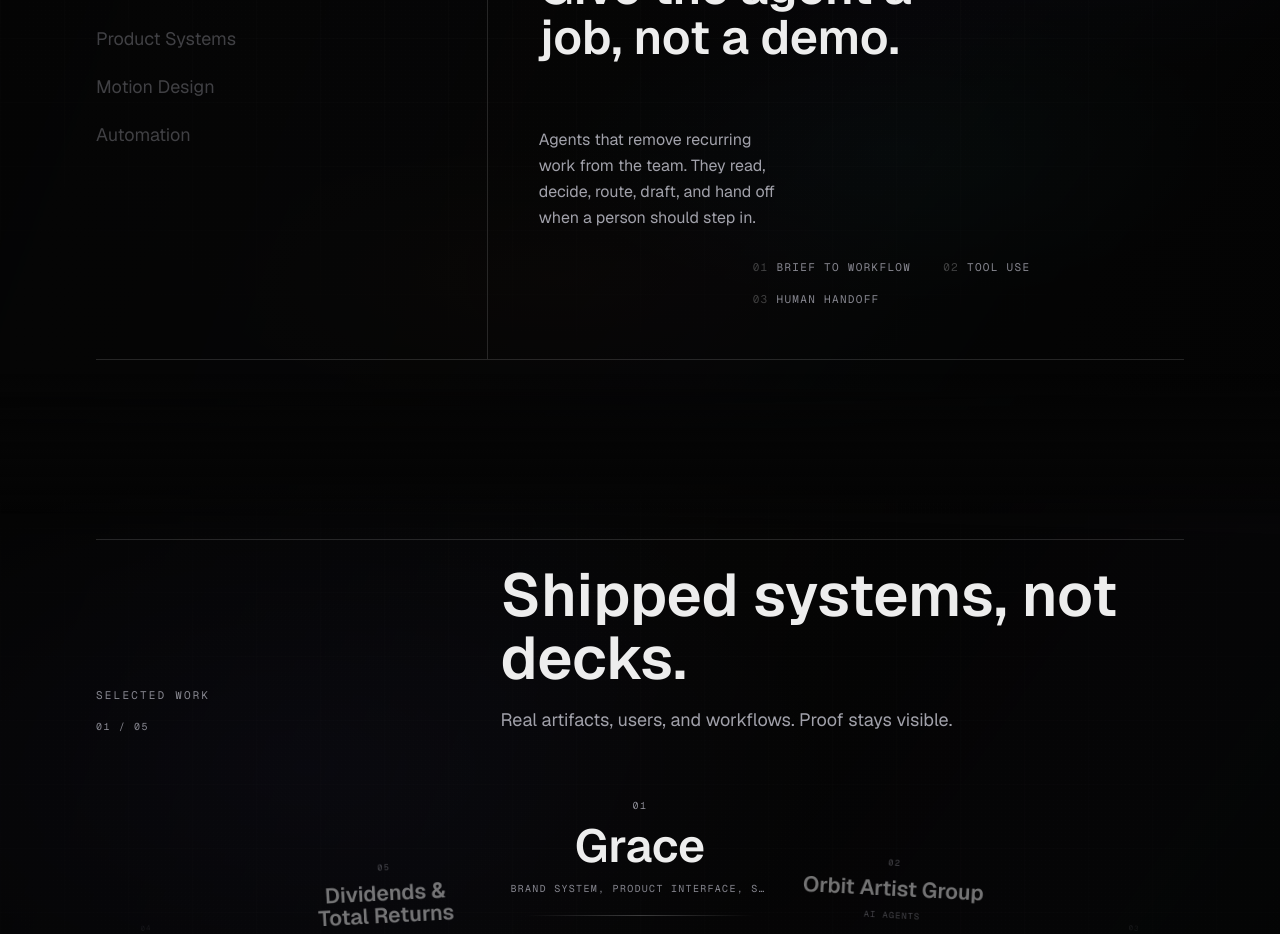
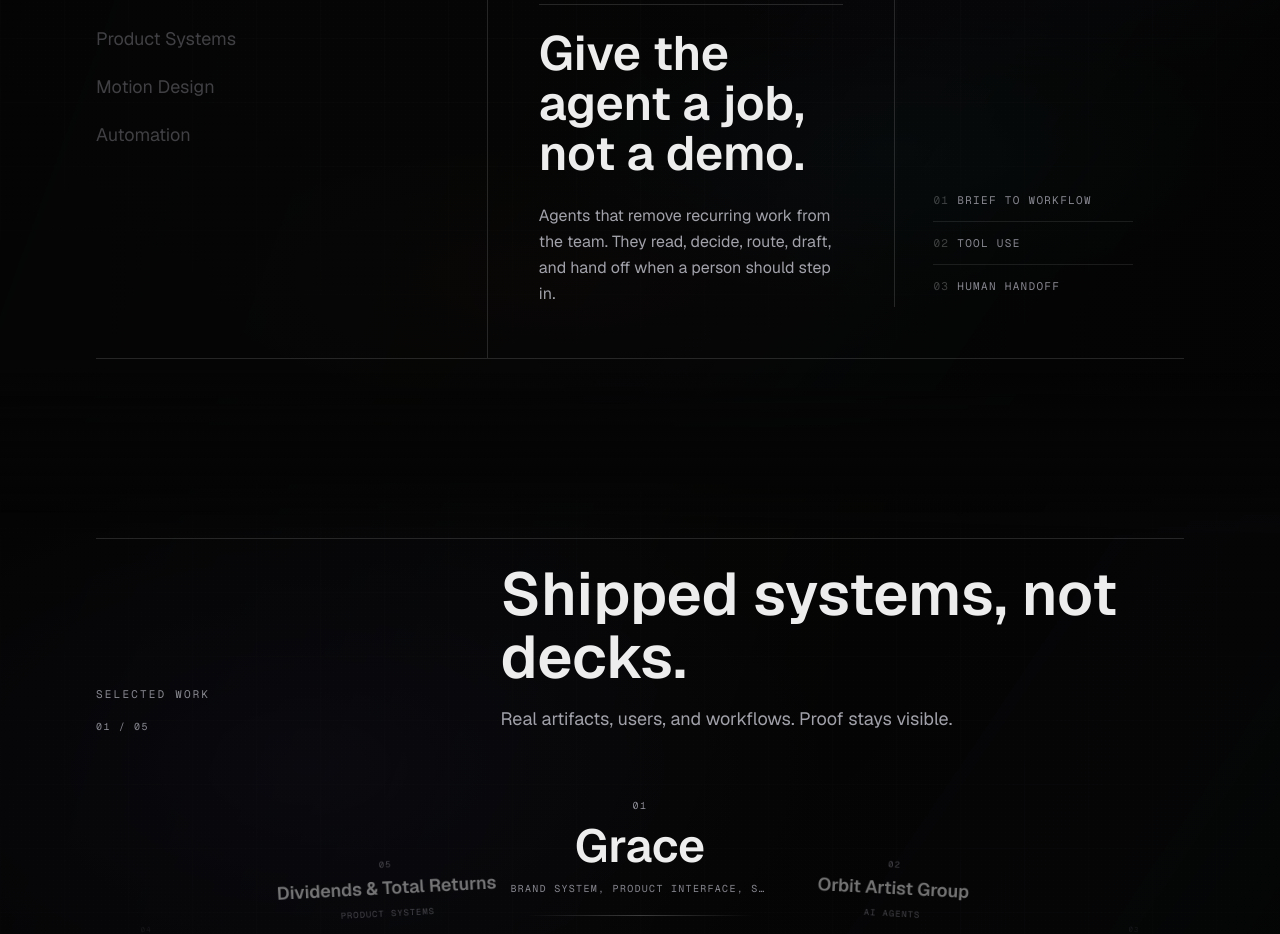
Before and after one commit to povssam/execution-labs-web, a Next.js app: page / in a window 1280 px wide. Shown: the part 1740-2674 px from the top of the page. Built offline with nearby package versions, Linux system fonts and the light colour scheme.

Commit message:
fix responsive composition collisions

```diff
--- a/src/app/globals.css
+++ b/src/app/globals.css
@@ -17,15 +17,23 @@
 :root {
   color-scheme: dark;
 
-  /* 8px-derived spacing scale for the homepage's long-form rhythm. */
-  --section-space-standard: clamp(5rem, 8vw, 8rem);
+  /* Shared 8px-derived layout system. */
+  --nav-core-height: 4rem;
+  --nav-height: calc(var(--nav-core-height) + env(safe-area-inset-top));
+  --page-gutter: clamp(1.5rem, 4.166vw, 2rem);
+  --content-max: 72rem;
+  --editorial-max: 48rem;
+  --section-space: clamp(4.5rem, 7vw, 7rem);
+  --section-space-sm: clamp(3.5rem, 5vw, 5rem);
+  --anchor-offset: calc(var(--nav-height) + 1rem);
+  --section-space-standard: var(--section-space);
   --section-space-feature: clamp(6rem, 8vw, 8rem);
-  --section-space-compact: clamp(5rem, 7vw, 7rem);
+  --section-space-compact: var(--section-space-sm);
 }
 
 html {
   scroll-behavior: smooth;
-  scroll-padding-top: calc(5rem + env(safe-area-inset-top));
+  scroll-padding-top: var(--anchor-offset);
 }
 
 body {
@@ -35,6 +43,18 @@ body {
   -webkit-font-smoothing: antialiased;
   min-height: 100dvh;
   padding-bottom: calc(env(safe-area-inset-bottom) + 12px);
+}
+
+.site-container {
+  width: 100%;
+  max-width: var(--content-max);
+  margin-inline: auto;
+  padding-left: max(var(--page-gutter), env(safe-area-inset-left));
+  padding-right: max(var(--page-gutter), env(safe-area-inset-right));
+}
+
+.site-nav {
+  padding-top: env(safe-area-inset-top);
 }
 
 .section-space-standard {
@@ -253,7 +273,7 @@ body {
 .section-flow {
   position: relative;
   isolation: isolate;
-  scroll-margin-top: calc(5rem + env(safe-area-inset-top));
+  scroll-margin-top: var(--anchor-offset);
 }
 
 .section-flow::before,
@@ -1708,27 +1728,22 @@ body {
 }
 
 /* Middle-section refinement: one compact, connected system per scene. */
-:root {
-  --middle-space: clamp(4.5rem, 7vw, 7rem);
-  --middle-space-tight: clamp(3.5rem, 5vw, 5rem);
-  --middle-gap: clamp(2.5rem, 4vw, 4rem);
-}
 
 .capabilities-editorial {
-  padding-block: var(--middle-space-tight) var(--middle-space);
+  padding-block: var(--section-space-sm) var(--section-space);
 }
 
 .selected-work {
-  padding-block: var(--middle-space) var(--middle-space-tight);
+  padding-block: var(--section-space) var(--section-space-sm);
 }
 
 .motion-editorial {
-  padding-block: var(--middle-space-tight) var(--middle-space);
+  padding-block: var(--section-space-sm) var(--section-space);
 }
 
 .process-editorial,
 .signals-editorial {
-  padding-block: var(--middle-space);
+  padding-block: var(--section-space);
 }
 
 .capability-composition {
@@ -1772,7 +1787,12 @@ body {
 }
 
 .capability-detail {
-  min-height: 25rem;
+  display: grid;
+  min-width: 0;
+  min-height: clamp(26rem, 38vw, 33.5rem);
+  grid-template-columns: minmax(0, 1.12fr) minmax(11rem, 0.88fr);
+  grid-template-rows: auto minmax(0, 1fr);
+  gap: clamp(2rem, 4vw, 3.5rem);
   margin-top: 0;
   padding: clamp(2rem, 4vw, 4rem);
 }
@@ -1781,25 +1801,49 @@ body {
   grid-column: 1 / -1;
 }
 
-.capability-detail-copy {
-  display: grid;
-  grid-column: 1 / -1;
-  grid-template-columns: minmax(0, 0.9fr) minmax(0, 1.1fr);
-  align-items: start;
-  gap: clamp(2rem, 5vw, 5rem);
-  margin-top: auto;
+.capability-detail-primary {
+  min-width: 0;
+  align-self: end;
   padding-top: 1.5rem;
   border-top: 1px solid rgba(237, 237, 237, 0.14);
 }
 
 .capability-detail-title {
-  max-width: 13ch;
+  max-width: 11ch;
   margin-top: 0;
+  overflow-wrap: normal;
+  text-wrap: balance;
+}
+
+.capability-detail-body {
+  max-width: 32rem;
+  margin-top: 1.5rem;
+}
+
+.capability-proof {
+  display: flex;
+  min-width: 0;
+  align-self: stretch;
+  flex-direction: column;
+  justify-content: flex-end;
+  padding: 1.5rem 0 0 clamp(1.5rem, 3vw, 2.5rem);
+  border-top: 1px solid rgba(237, 237, 237, 0.14);
+  border-left: 1px solid rgba(237, 237, 237, 0.14);
 }
 
 .capability-points {
-  grid-column: 2;
-  margin-top: 1.75rem;
+  display: grid;
+  gap: 0;
+  margin-top: 0;
+}
+
+.capability-points > span {
+  padding-block: 0.8rem;
+  border-top: 1px solid rgba(237, 237, 237, 0.1);
+}
+
+.capability-points > span:first-child {
+  border-top: 0;
 }
 
 .selected-work-intro {
@@ -1820,13 +1864,18 @@ body {
 
 .selected-work .work-arc-item {
   top: 0;
-  width: min(66vw, 19rem);
+  width: clamp(15rem, 28vw, 19rem);
 }
 
 .work-arc-name {
   max-width: 18ch;
+  margin-inline: auto;
   text-wrap: balance;
   white-space: normal;
+}
+
+.work-arc-item[data-selected="false"] .work-arc-name {
+  font-size: clamp(0.95rem, 1.7vw, 1.3rem);
 }
 
 .work-arc-item[data-offset="-1"] {
@@ -1970,9 +2019,15 @@ body {
   transition: width 420ms cubic-bezier(0.22, 1, 0.36, 1);
 }
 
+.process-route-line {
+  left: 0.25rem;
+  right: calc(25% - 0.25rem);
+}
+
 .process-route-step {
   min-height: 12rem;
-  padding-right: 1.5rem;
+  min-width: 0;
+  padding-right: clamp(1rem, 2vw, 1.5rem);
 }
 
 .process-route-step article {
@@ -1995,6 +2050,7 @@ body {
 
 .process-route-title {
   margin-top: clamp(2.25rem, 4vw, 3.75rem);
+  text-wrap: balance;
 }
 
 .process-route-copy {
@@ -2013,7 +2069,7 @@ body {
   align-items: baseline;
   padding-block: 0.8rem;
   text-align: left;
-  opacity: 0.3;
+  opacity: 0.5;
   transition: opacity 280ms ease;
 }
 
@@ -2043,33 +2099,32 @@ body {
 }
 
 .signal-line[data-active="true"] .signal-copy {
-  transform: translateX(0.5rem) scale(1.04);
-}
-
-@media (max-width: 767px) {
-  :root {
-    --middle-space: 4.5rem;
-    --middle-space-tight: 3.5rem;
-    --middle-gap: 2.5rem;
-  }
-
+  color: white;
+  transform: none;
+}
+
+.signals-manifesto > :nth-child(even) .signal-line {
+  padding-left: 0;
+}
+
+@media (max-width: 1023px) {
   .editorial-heading {
     padding-top: 1rem;
   }
 
   .capability-composition {
     display: block;
-    margin-inline: -1.5rem;
+    margin-inline: calc(-1 * var(--page-gutter));
   }
 
   .capability-navigation {
     display: flex;
     flex-direction: row;
-    padding-inline: 1.5rem;
+    padding-inline: var(--page-gutter);
     overflow-x: auto;
     border-right: 0;
     border-bottom: 1px solid rgba(237, 237, 237, 0.14);
-    scroll-padding-inline: 1.5rem;
+    scroll-padding-inline: var(--page-gutter);
     scroll-snap-type: x proximity;
     touch-action: pan-x pan-y;
   }
@@ -2093,33 +2148,63 @@ body {
   }
 
   .capability-detail {
-    min-height: 21rem;
-    padding: 1.5rem;
-  }
-
-  .capability-detail-copy {
-    display: grid;
+    min-height: 0;
+    grid-template-columns: minmax(0, 1fr) minmax(11rem, 0.7fr);
+    gap: clamp(1.5rem, 4vw, 2.5rem);
+    padding: var(--page-gutter);
+  }
+
+  .capability-detail-primary {
+    align-self: start;
+    margin-top: 1rem;
+    padding-top: 1.25rem;
+  }
+
+  .capability-detail-body {
+    margin-top: 1rem;
+  }
+
+  .capability-proof {
+    align-self: start;
+    margin-top: 1rem;
+    padding-top: 1.25rem;
+  }
+}
+
+@media (max-width: 767px) {
+  .capability-detail {
     grid-template-columns: 1fr;
-    gap: 1rem;
-    margin-top: 2.25rem;
-    padding-top: 1.25rem;
-  }
-
-  .capability-detail-title {
-    overflow-wrap: normal;
+    gap: 1.5rem;
+  }
+
+  .capability-detail-meta,
+  .capability-detail-primary,
+  .capability-proof {
+    grid-column: 1;
+  }
+
+  .capability-proof {
+    margin-top: 0;
+    padding: 0;
+    border-top: 0;
+    border-left: 0;
   }
 
   .capability-points {
-    grid-column: 1;
-    gap: 0.65rem 1.25rem;
-    margin-top: 1.5rem;
+    grid-template-columns: repeat(3, minmax(0, 1fr));
+    gap: 0.75rem;
+  }
+
+  .capability-points > span {
+    padding-block: 0;
+    border-top: 0;
   }
 
   .selected-work .work-arc-stage {
-    height: 10.75rem;
+    height: 11.5rem;
     margin-inline: -0.75rem;
-    -webkit-mask-image: linear-gradient(to right, transparent, #000 14%, #000 86%, transparent);
-    mask-image: linear-gradient(to right, transparent, #000 14%, #000 86%, transparent);
+    -webkit-mask-image: linear-gradient(to right, transparent, #000 10%, #000 90%, transparent);
+    mask-image: linear-gradient(to right, transparent, #000 10%, #000 90%, transparent);
   }
 
   .selected-work .work-arc-item {
@@ -2132,19 +2217,23 @@ body {
   }
 
   .work-arc-item[data-offset="-1"] {
-    transform: translate3d(-108%, 2.4rem, 0) rotate(-3deg) scale(0.82);
+    transform: translate3d(-105%, 3.65rem, 0) rotate(-3deg) scale(0.76);
   }
 
   .work-arc-item[data-offset="1"] {
-    transform: translate3d(8%, 2.4rem, 0) rotate(3deg) scale(0.82);
+    transform: translate3d(5%, 3.65rem, 0) rotate(3deg) scale(0.76);
   }
 
   .work-arc-item[data-offset="-2"] {
-    transform: translate3d(-170%, 5rem, 0) rotate(-5deg) scale(0.68);
+    transform: translate3d(-155%, 6rem, 0) rotate(-5deg) scale(0.62);
   }
 
   .work-arc-item[data-offset="2"] {
-    transform: translate3d(70%, 5rem, 0) rotate(5deg) scale(0.68);
+    transform: translate3d(55%, 6rem, 0) rotate(5deg) scale(0.62);
+  }
+
+  .work-arc-item[data-selected="false"] .work-arc-category {
+    opacity: 0;
   }
 
   .work-arc-item[data-selected="true"] .work-arc-name {
@@ -2152,7 +2241,7 @@ body {
   }
 
   .work-project-stage {
-    margin-top: -1rem;
+    margin-top: -0.5rem;
   }
 
   .work-project-media {
@@ -2188,6 +2277,8 @@ body {
   }
 
   .process-route-line {
+    left: 0.25rem;
+    right: auto;
     bottom: 5.5rem;
     height: auto;
   }
@@ -2221,7 +2312,76 @@ body {
   }
 
   .signal-line[data-active="true"] .signal-copy {
-    transform: translateX(0.25rem) scale(1.035);
+    transform: none;
+  }
+}
+
+.case-study-header {
+  display: grid;
+  max-width: var(--editorial-max);
+  margin-top: clamp(2rem, 4vw, 3rem);
+}
+
+.case-study-title {
+  max-width: 13ch;
+  margin-top: 1rem;
+  font-size: clamp(2.5rem, 6vw, 5.5rem);
+  line-height: 0.98;
+  overflow-wrap: anywhere;
+  text-wrap: balance;
+}
+
+.case-study-meta {
+  display: flex;
+  flex-wrap: wrap;
+  justify-content: space-between;
+  gap: 0.75rem 2rem;
+  margin-top: 1.5rem;
+  padding-top: 1rem;
+  border-top: 1px solid rgba(237, 237, 237, 0.14);
+}
+
+.case-study-summary {
+  max-width: 38rem;
+  margin-top: 1.5rem;
+}
+
+.case-study-proof {
+  display: grid;
+  grid-template-columns: repeat(2, minmax(0, 1fr));
+  gap: 1.5rem;
+  margin-top: 2rem;
+  padding-top: 1.25rem;
+  border-top: 1px solid rgba(237, 237, 237, 0.14);
+}
+
+.case-study-proof dt {
+  color: var(--color-bone-faint);
+  font-family: var(--font-mono), monospace;
+  font-size: 0.625rem;
+  letter-spacing: 0.16em;
+  text-transform: uppercase;
+}
+
+.case-study-proof dd {
+  margin-top: 0.5rem;
+  color: var(--color-bone-dim);
+  font-size: 0.875rem;
+  line-height: 1.55;
+}
+
+.case-study-media {
+  margin-top: clamp(2.5rem, 5vw, 4rem);
+}
+
+@media (max-width: 639px) {
+  .case-study-title {
+    font-size: clamp(2.5rem, 13vw, 3.5rem);
+  }
+
+  .case-study-proof {
+    grid-template-columns: 1fr;
+    gap: 1rem;
   }
 }
 
--- a/src/components/Nav.tsx
+++ b/src/components/Nav.tsx
@@ -93,7 +93,7 @@ export function Nav() {
         scrolled ? "border-b border-line glass" : "border-b border-transparent",
       )}
     >
-      <nav className="mx-auto flex h-16 w-full max-w-6xl items-center justify-between px-6 sm:px-8">
+      <nav className="site-container site-nav flex h-[var(--nav-height)] items-center justify-between">
         <Link href="/" className="flex items-center gap-2 text-sm font-semibold tracking-tight text-bone">
           <Logo size={20} />
           Execution Labs
@@ -134,8 +134,8 @@ export function Nav() {
       </nav>
 
       {open && (
-        <div className="fixed inset-x-0 bottom-0 top-16 overscroll-contain overflow-y-auto border-t border-line bg-ink/98 backdrop-blur-xl lg:hidden">
-          <div className="mx-auto flex min-h-full w-full max-w-6xl flex-col gap-1 px-6 pb-[calc(1.25rem+env(safe-area-inset-bottom))] pt-5">
+        <div className="fixed inset-x-0 bottom-0 top-[var(--nav-height)] overscroll-contain overflow-y-auto border-t border-line bg-ink/98 backdrop-blur-xl lg:hidden">
+          <div className="site-container flex min-h-full flex-col gap-1 pb-[calc(1.25rem+env(safe-area-inset-bottom))] pt-5">
             {links.map((link) => (
               <Link
                 key={link.href}
--- a/src/components/home/WhatWeBuild.tsx
+++ b/src/components/home/WhatWeBuild.tsx
@@ -140,14 +140,15 @@ export function WhatWeBuild() {
                 {String(activeCapability + 1).padStart(2, "0")} / {String(capabilities.length).padStart(2, "0")}
               </span>
             </div>
-            <div className="capability-detail-copy">
+            <div className="capability-detail-primary">
               <h3 className="capability-detail-title text-3xl font-semibold leading-[1.04] text-bone sm:text-4xl lg:text-5xl">
                 {active.stance}
               </h3>
-              <p className="max-w-lg text-base leading-relaxed text-bone-dim">
+              <p className="capability-detail-body text-base leading-relaxed text-bone-dim">
                 {active.body}
               </p>
             </div>
+            <div className="capability-proof">
               <div className="capability-points font-mono text-[10px] uppercase tracking-[0.12em] text-bone-faint sm:text-[11px]">
                 {active.points.map((point, index) => (
                   <span key={point}>
@@ -157,6 +158,7 @@ export function WhatWeBuild() {
               </div>
             </div>
           </div>
+        </div>
       </Container>
     </section>
   );
--- a/src/components/ui/Container.tsx
+++ b/src/components/ui/Container.tsx
@@ -8,7 +8,7 @@ export function Container({
   children: React.ReactNode;
 }) {
   return (
-    <div className={cn("mx-auto w-full max-w-6xl px-6 sm:px-8", className)}>
+    <div className={cn("site-container", className)}>
       {children}
     </div>
   );
```
Also changed, not shown: src/app/work/[slug]/page.tsx (+27 -51 lines), src/components/home/WorkCarousel.tsx (+5 -3 lines), 22 other files (tests, documents, lock files or other folders). Lines whose indentation alone changed are shown as unchanged.
